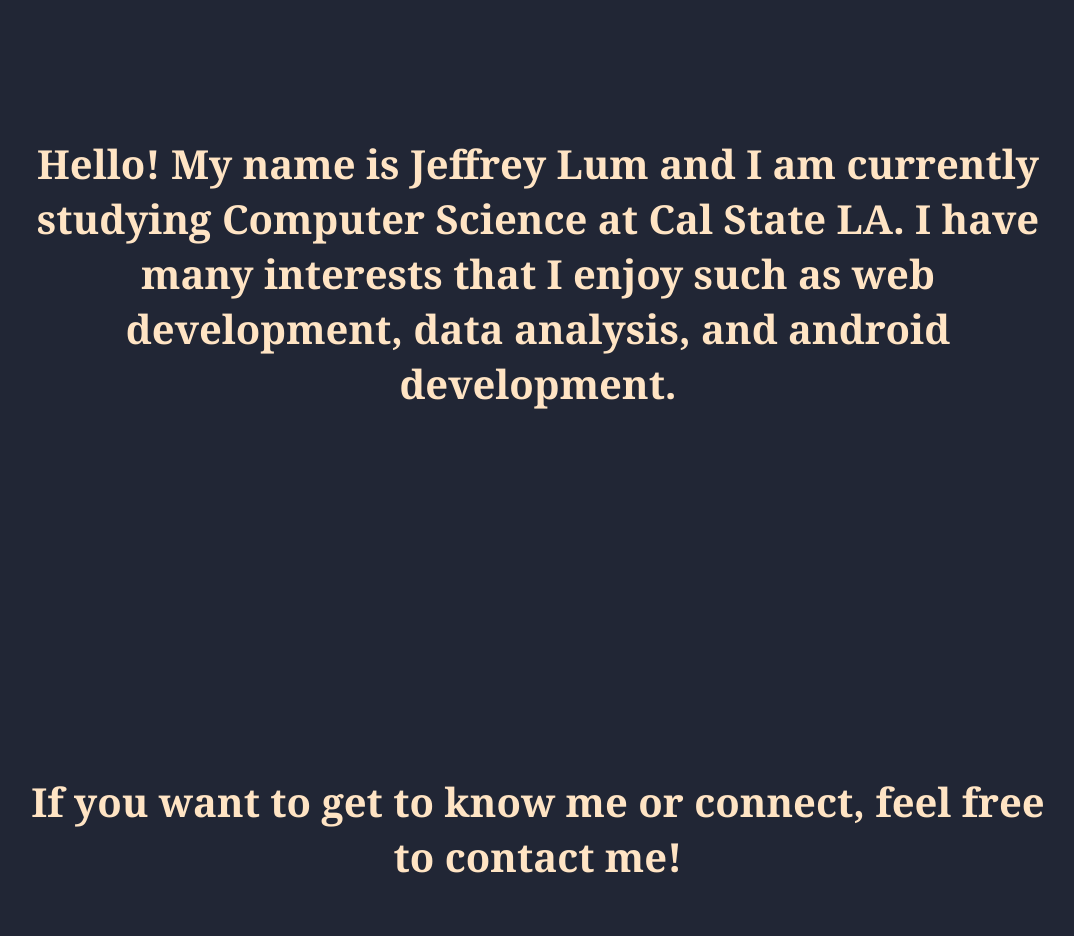
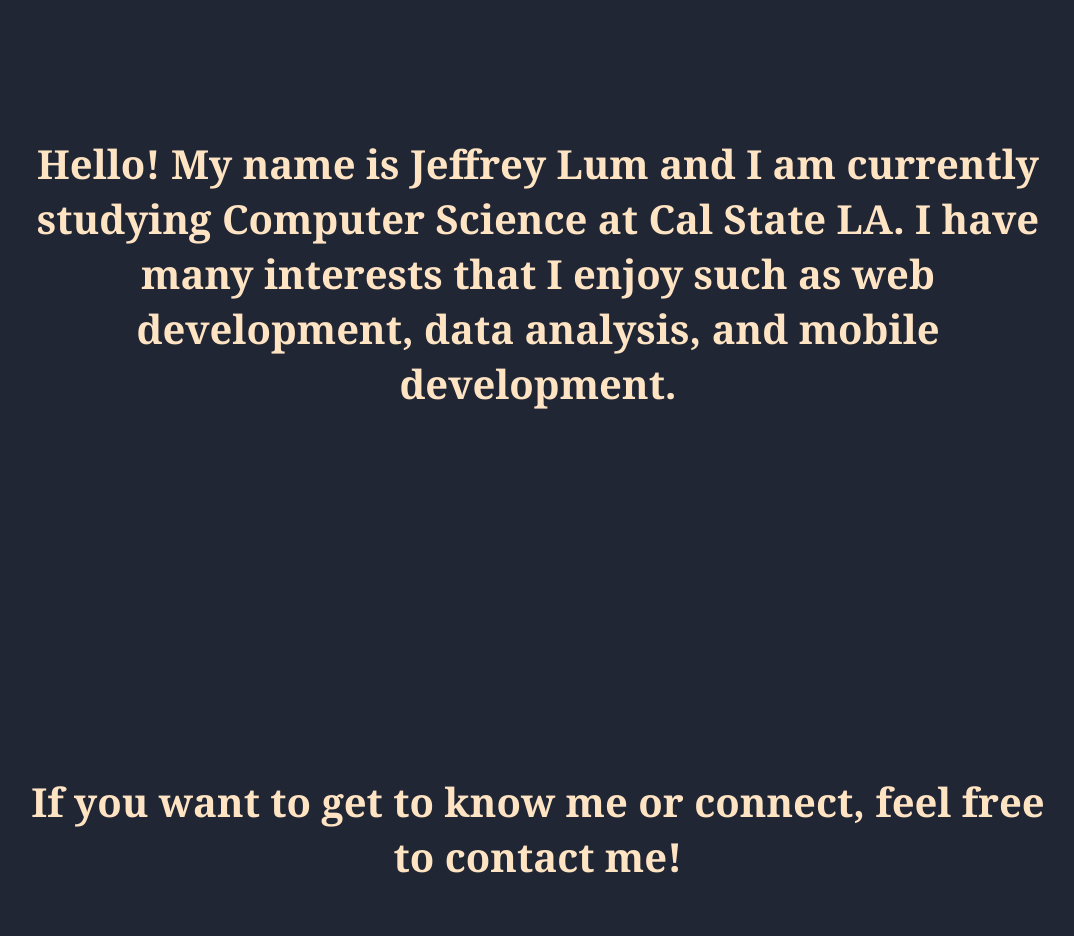
Before and after one commit to JeffreyLum/JeffreyLum.github.io, a plain HTML site: page index.html in a window 1280 px wide. Shown: the part 940-1876 px from the top of the page, without its empty margins (102-1176 px from the left). Drawn offline with nearby package versions, Linux system fonts and the light colour scheme.

Commit message:
Update index.html

```diff
--- a/index.html
+++ b/index.html
@@ -28,7 +28,7 @@
 
         <section id="AboutSection">
             <h2 id="AboutSection">Hello! My name is Jeffrey Lum and I am currently studying Computer Science at Cal State LA. I have many interests that I enjoy such as
-                web development, data analysis, and android development.</h2>
+                web development, data analysis, and mobile development.</h2>
         </section>
 
 
```
